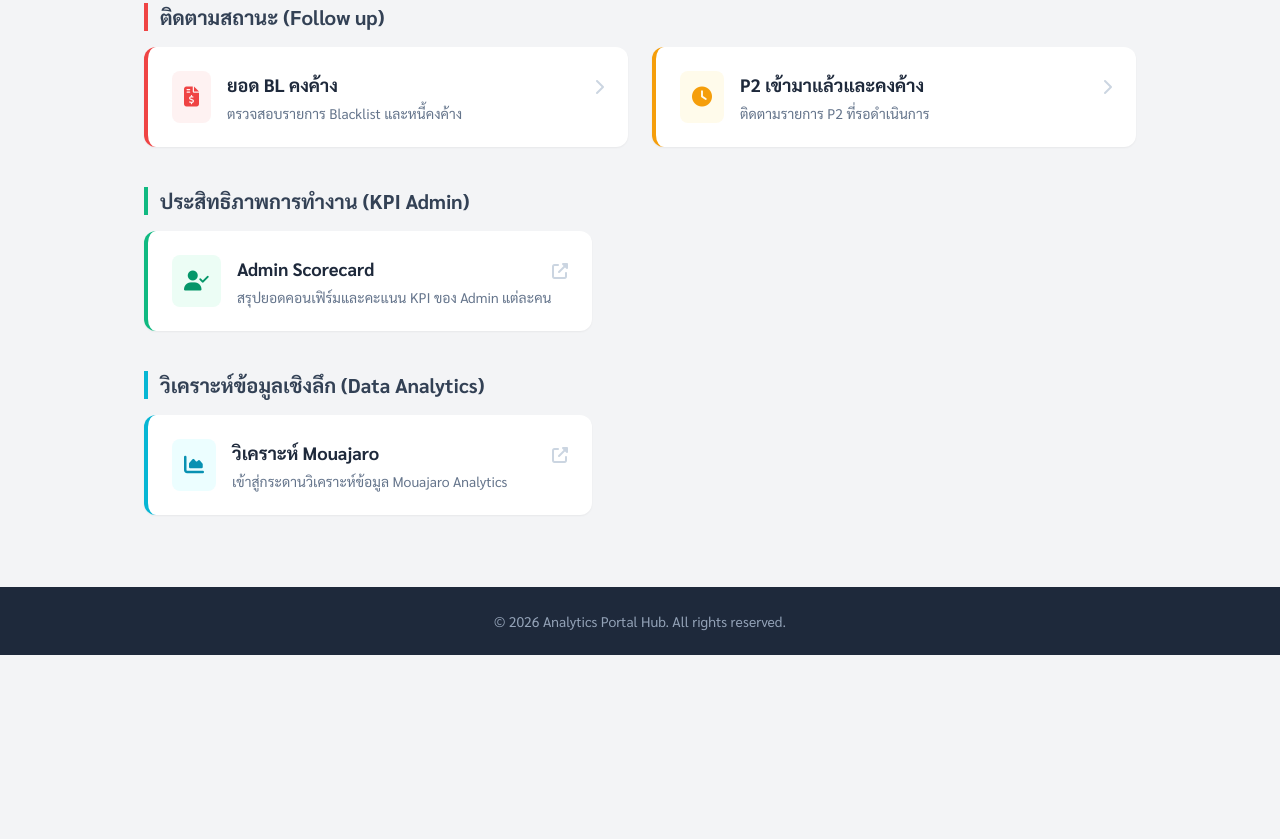
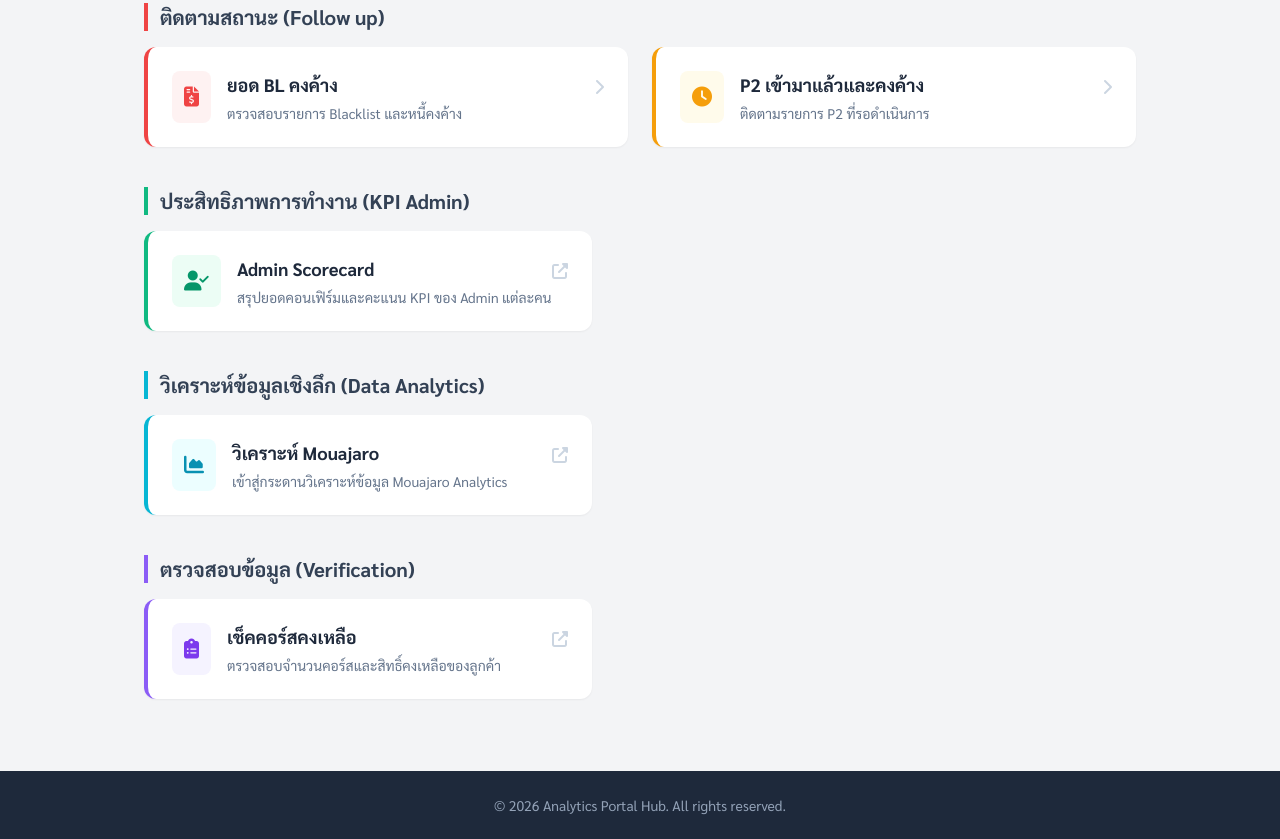
Before and after one commit to marketingflorenza/analyticsportal, a plain HTML site: page index.html in a window 1280 px wide. Shown: the part 783-1622 px from the top of the page. Before the commit the page ends 1438 px from the top, so only its background shows below. Drawn offline with nearby package versions, Linux system fonts and the light colour scheme.

Commit message:
Update index.html

```diff
--- a/index.html
+++ b/index.html
@@ -193,6 +193,24 @@
                 </div>
             </div>
 
+            <div class="mb-10">
+                <h2 class="text-xl font-bold text-slate-700 mb-4 border-l-4 border-violet-500 pl-3">ตรวจสอบข้อมูล (Verification)</h2>
+                <div class="max-w-md">
+                    <a href="https://coursecheck-sable.vercel.app/" target="_blank" class="group">
+                        <div class="bg-white rounded-xl shadow-sm p-6 border-l-4 border-violet-500 hover:shadow-md transition-all flex items-start">
+                            <div class="bg-violet-50 p-3 rounded-lg mr-4">
+                                <i class="fas fa-clipboard-list text-xl text-violet-600"></i>
+                            </div>
+                            <div>
+                                <h3 class="text-lg font-bold text-slate-800 group-hover:text-violet-600 transition-colors">เช็คคอร์สคงเหลือ</h3>
+                                <p class="text-sm text-slate-500 mt-1">ตรวจสอบจำนวนคอร์สและสิทธิ์คงเหลือของลูกค้า</p>
+                            </div>
+                            <i class="fas fa-external-link-alt ml-auto text-slate-300 mt-2"></i>
+                        </div>
+                    </a>
+                </div>
+            </div>
+
         </main>
 
         <footer class="bg-slate-800 text-slate-400 py-6 text-center text-sm mt-auto">
```
